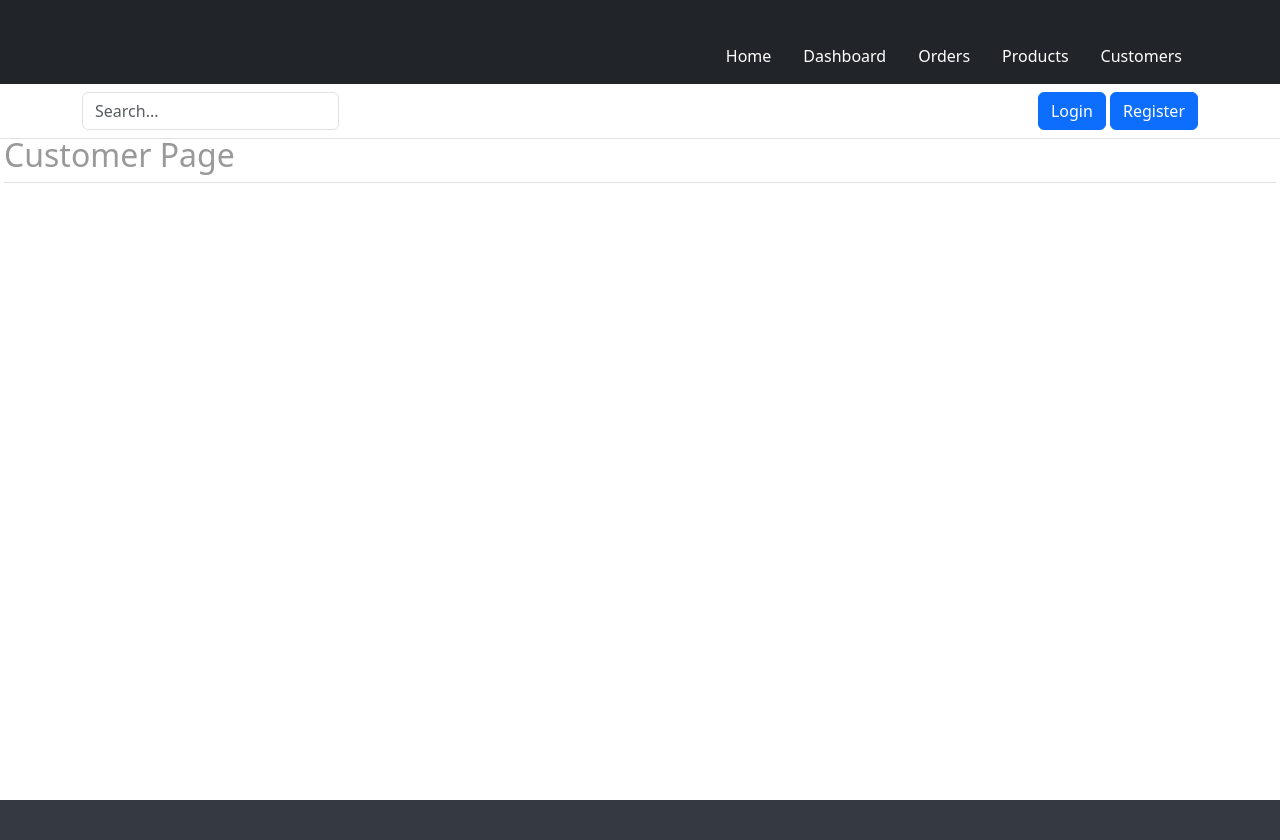
After one commit to jra457/Group-6, a Django app: template groupSix/knockoffKing/templates/knockoffKing/customer.html in a window 1280 px wide. The commit adds this page. Run offline with Django 4.2, Linux system fonts and the light colour scheme; the template is opened without the code that fills it, so the values that code supplies are empty; some libraries are stand-ins or nearby versions.

Commit message:
Renamed buyer to customer, added comments

```diff
--- /dev/null
+++ b/groupSix/knockoffKing/templates/knockoffKing/customer.html
@@ -0,0 +1,19 @@
+{% extends 'knockoffKing/index.html' %}
+
+{% block content %}
+
+<!-- Customer Page Start -->
+
+<div class="container px-1 py-3" id="customerContainer">
+
+    <!-- Customer Page Title -->
+    <h2 class="pb-2 border-bottom" style="color:#999999">Customer Page</h2>
+    <!-- Customer Page Title -->
+
+
+
+</div>
+
+<!-- Customer Page End -->
+
+{% endblock %}
--- a/groupSix/knockoffKing/templates/knockoffKing/navbar.html
+++ b/groupSix/knockoffKing/templates/knockoffKing/navbar.html
@@ -1,61 +1,124 @@
+<!-- Navbar Module Start -->
+
 <header>
+
+  <!-- Navbar Links Container Start -->
   <div class="px-3 py-2 text-bg-dark">
     <div class="container">
+
       <div class="d-flex flex-wrap align-items-center justify-content-center justify-content-lg-start">
+
         <a href="/" class="d-flex align-items-center my-2 my-lg-0 me-lg-auto text-white text-decoration-none">
           <svg class="bi me-2" width="40" height="32" role="img" aria-label="Bootstrap"><use xlink:href="#bootstrap"></use></svg>
         </a>
 
+        <!-- Navbar Links Start -->
         <ul class="nav col-12 col-lg-auto my-2 justify-content-center my-md-0 text-small">
+
+          <!-- Home Link -->
           <li>
             <a href="{% url 'home' %}" class="nav-link text-white">
+              <!-- Home SVG Image -->
               <svg class="bi d-block mx-auto mb-1" width="24" height="24"><use xlink:href="#home"></use></svg>
               Home
             </a>
           </li>
+          <!-- Home Link -->
+
+          <!-- Dashboard Link -->
           <li>
-              <a href="#" class="nav-link text-white">
+            <a href="{% url 'dashboard' %}" class="nav-link text-white">
+              <!-- Dashboard SVG Image -->
               <svg class="bi d-block mx-auto mb-1" width="24" height="24"><use xlink:href="#speedometer2"></use></svg>
               Dashboard
             </a>
           </li>
+          <!-- Dashboard Link -->
+
+          <!-- Orders Link -->
           <li>
             <a href="#" class="nav-link text-white">
+              <!-- Orders SVG Image -->
               <svg class="bi d-block mx-auto mb-1" width="24" height="24"><use xlink:href="#table"></use></svg>
               Orders
             </a>
           </li>
+          <!-- Orders Link -->
+
+          <!-- Products Link -->
           <li>
             <a href="#" class="nav-link text-white">
+              <!-- Products SVG Image -->
               <svg class="bi d-block mx-auto mb-1" width="24" height="24"><use xlink:href="#grid"></use></svg>
               Products
             </a>
           </li>
+          <!-- Products Link -->
+
+          <!-- Customers Link -->
           <li>
-              <a href="#" class="nav-link text-white">
+            <a href="{% url 'customer' %}" class="nav-link text-white">
+              <!-- Customer SVG Image -->
               <svg class="bi d-block mx-auto mb-1" width="24" height="24"><use xlink:href="#people-circle"></use></svg>
               Customers
             </a>
           </li>
+          <!-- Customers Link -->
+
         </ul>
+        <!-- Navbar Links End -->
+
+      </div>
+
     </div>
   </div>
-    </div>
+  <!-- Navbar Links Container End -->
+
+  <!-- Search, Login/Logout, and Register -->
   <div class="px-3 py-2 border-bottom mb-3">
     <div class="container d-flex flex-wrap justify-content-center">
+
+      <!-- Navbar Search ~ Form ~ (Start) -->
       <form class="col-12 col-lg-auto mb-2 mb-lg-0 me-lg-auto" role="search">
+
+        <!-- (Input) Search query -->
         <input type="search" class="form-control" placeholder="Search..." aria-label="Search">
+        <!-- (Input) Search query -->
+
       </form>
+      <!-- Navbar Search ~ Form ~ (End) -->
 
+
+
+      <!-- ~ IF ~ User is Valid -->
       {% if user.is_authenticated %}
+      <!-- (Button) Logout -->
       <a class="btn btn-primary" href="{% url 'logout' %}" role="button">Logout</a>
+      <!-- (Button) Logout -->
+      <!-- ~ IF ~ User -->
+
+
+
+      <!-- ~ ELSE ~ User is NOT Valid -->
       {% else %}
       <div class="text-end">
+
+        <!-- (Button) Login -->
         <a class="btn btn-primary" href="{% url 'login' %}" role="button">Login</a>
+        <!-- (Button) Login -->
+
+        <!-- (Button) Register -->
         <a class="btn btn-primary" href="{% url 'register' %}" role="button">Register</a>
+        <!-- (Button) Register -->
+
       </div>
+      {% endif %}
+      <!-- ~ ELSE ~ User is NOT Valid -->
 
-        {% endif %}
     </div>
   </div>
+  <!-- Search, Login/Logout, and Register -->
+
   </header>
+
+  <!-- Navbar Module End -->
```
Also changed, not shown: groupSix/knockoffKing/templates/knockoffKing/buyer.html (deleted, +0 -19 lines), groupSix/knockoffKing/templates/knockoffKing/dashboard.html (added, +19 -0 lines). Lines whose indentation alone changed are shown as unchanged.
